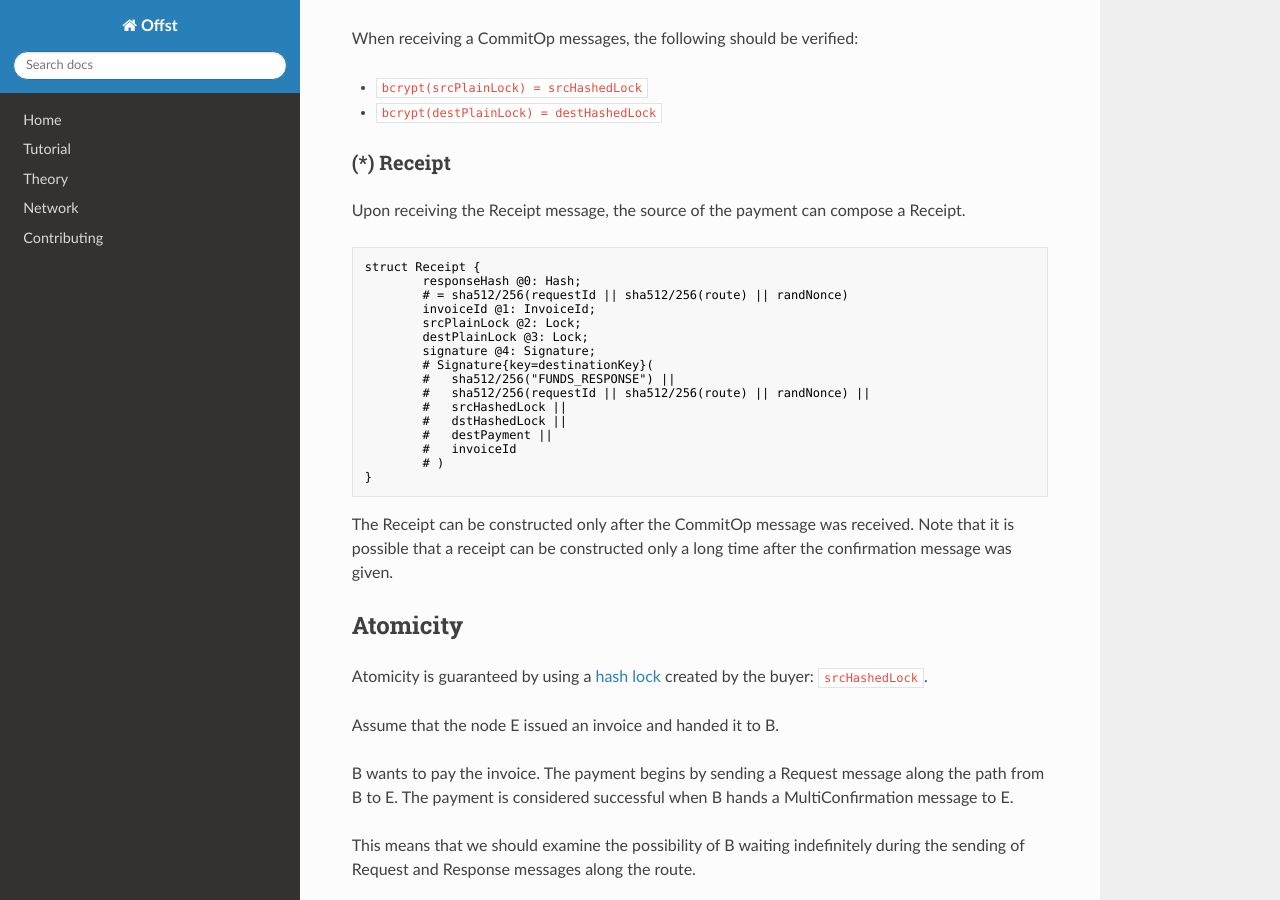
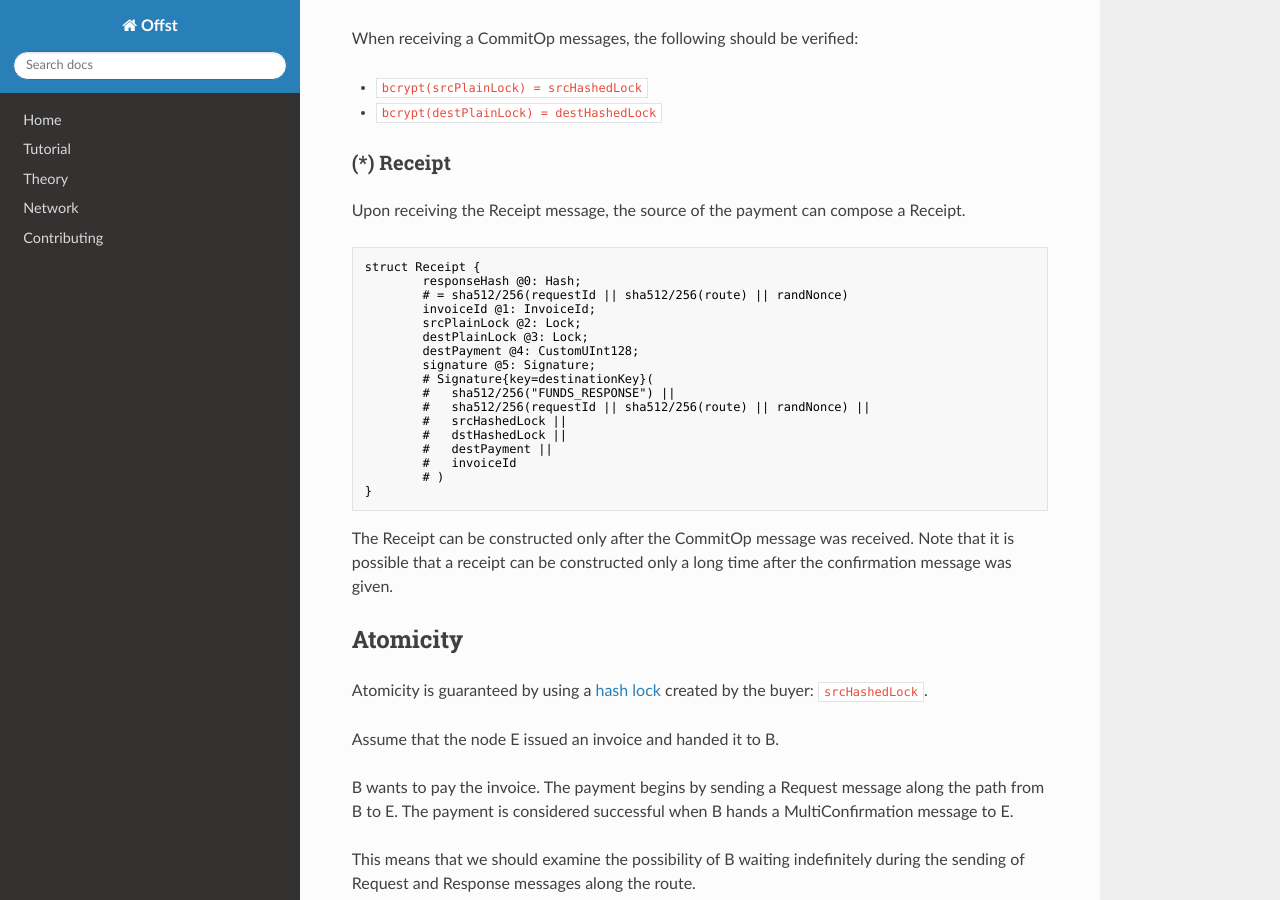
Before and after one commit to freedomlayer/offset_docs, an MkDocs documentation site: the page built from docs/atomic_proposal.md, in a window 1280 px wide and 900 px high, scrolled down 8517 px. Built offline with MkDocs 1.6.1, drawn with Linux system fonts in a browser that asks for light colours; nearby versions of some CDN libraries.

Commit message:
Added missing destPayment field in Receipt.

```diff
--- a/docs/atomic_proposal.md
+++ b/docs/atomic_proposal.md
@@ -503,7 +503,8 @@ struct Receipt {
         invoiceId @1: InvoiceId;
         srcPlainLock @2: Lock;
         destPlainLock @3: Lock;
-        signature @4: Signature;
+        destPayment @4: CustomUInt128;
+        signature @5: Signature;
         # Signature{key=destinationKey}(
         #   sha512/256("FUNDS_RESPONSE") ||
         #   sha512/256(requestId || sha512/256(route) || randNonce) ||
```
